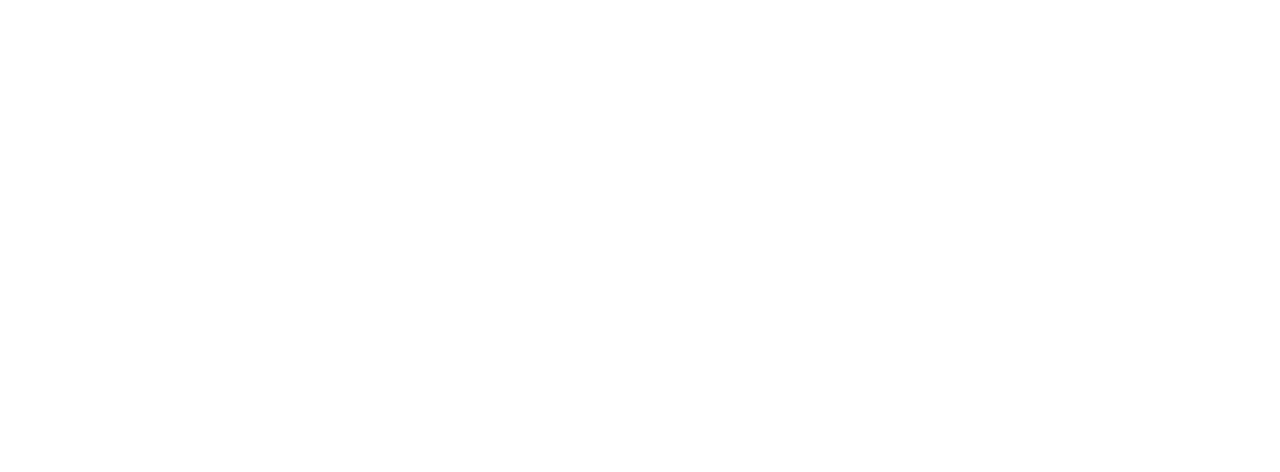
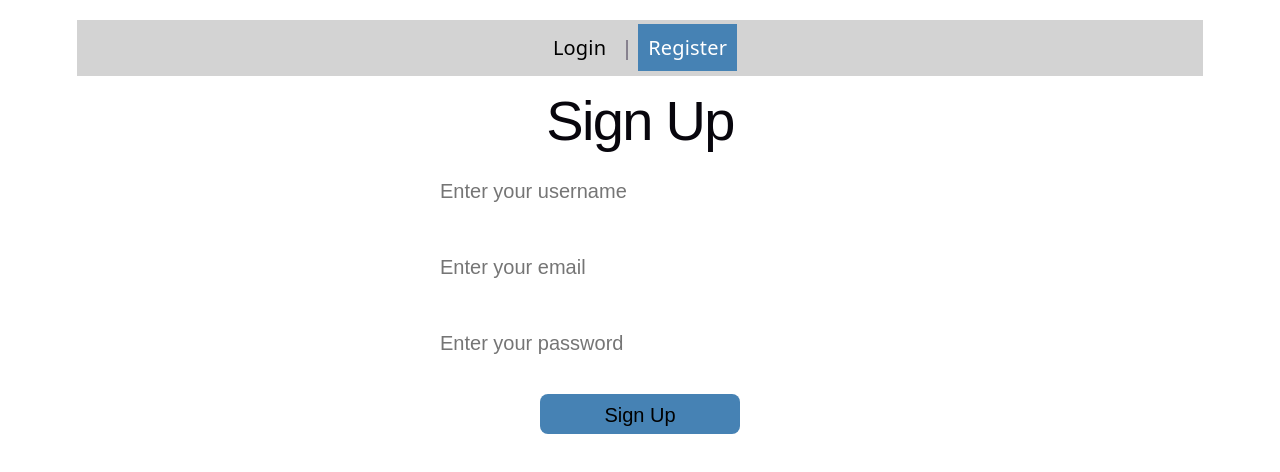
Before and after one commit to mayuri996/url-shortener, a React (Vite) app in the folder frontend/: page /signup in a window 1280 px wide. Before the commit this address had no page. Shown: the top 472 px of the page. Built offline with nearby package versions, Linux system fonts and the light colour scheme; no server answers.

Commit message:
feat: add frontend authentication
- Add login and register routes
- Store access token in session storage

```diff
--- a/frontend/src/Analytics.jsx
+++ b/frontend/src/Analytics.jsx
@@ -10,6 +10,8 @@ function Analytics(){
     const [loading,setLoading]=useState(false);
     const [createdAt,setCreatedAt]=useState("");
     const [lastClickedAt,setLastClickedAt]=useState("");
+
+    const token=sessionStorage.getItem("access_token")
 
     async function handleGetStats(){
         setLoading(true);
@@ -33,7 +35,8 @@ function Analytics(){
             const response=await fetch(`${BACKEND_URL}/stats/${shortCode}`,{
                 "method":"GET",
                 headers:{
-                    "Content-Type":"application/json"
+                    "Content-Type":"application/json",
+                    "Authorization":`Bearer ${token}`
                 }
             });
 
@@ -66,7 +69,7 @@ function Analytics(){
             <br></br>
             <h1>Analytics</h1>
             <input
-            className="url-input"
+            className="input"
             type="text"
             placeholder="Enter short url"
             value={shortUrl}
--- a/frontend/src/App.css
+++ b/frontend/src/App.css
@@ -184,7 +184,7 @@
 }
 
 
-.url-input{
+.input{
   width:400px;
   height:30px;
   font-size:20px;
--- a/frontend/src/App.jsx
+++ b/frontend/src/App.jsx
@@ -1,12 +1,16 @@
 import { Routes, Route } from "react-router-dom"
 import Home from "./Home"
 import Analytics from "./Analytics"
+import Register from "./Register"
+import Login from "./Login"
 
 function App(){
   return (
     <Routes>
       <Route path="/" element={<Home/>} />
       <Route path="/analytics" element={<Analytics/>}/>
+      <Route path="/signup" element={<Register/>}/>
+      <Route path="/login" element={<Login/>}/>
     </Routes>
   )
 }
--- a/frontend/src/Home.jsx
+++ b/frontend/src/Home.jsx
@@ -7,6 +7,8 @@ function App() {
   const [shortUrl,setShortUrl]=useState("")
   const BACKEND_URL=import.meta.env.VITE_BACKEND_URL
   const [loading,setLoading]=useState(false)
+
+  const token=sessionStorage.getItem("access_token")
   async function  handleShortenUrl(){
     setLoading(true);
     setShortUrl("");
@@ -15,7 +17,8 @@ function App() {
       const response=await fetch(`${BACKEND_URL}/shorten`,{
         "method":"POST",
         headers:{
-          "Content-Type":"application/json"
+          "Content-Type":"application/json",
+          "Authorization":`Bearer ${token}`
         },
         body:JSON.stringify({url})}
       );
@@ -43,7 +46,7 @@ function App() {
       <br></br>
       <h1>URL Shortener</h1>
     <input
-    className="url-input"
+    className="input"
     type="text"
     placeholder="Enter URL"
     value={url}
--- /dev/null
+++ b/frontend/src/Login.jsx
@@ -0,0 +1,87 @@
+import {useState} from 'react';
+import {useNavigate} from 'react-router-dom';
+import {NavLink} from 'react-router-dom';
+
+function Login(){
+    const [userEmail,setUserEmail]=useState("")
+    const [userPassword,setUserPassword]=useState("")
+    const BACKEND_URL=import.meta.env.VITE_BACKEND_URL
+    const [isLoggedIn,setIsLoggedIn]=useState(false)
+    const navigate=useNavigate();
+    async function handleLogin(){
+        setIsLoggedIn(false)
+        try{
+            const response = await fetch(`${BACKEND_URL}/login`,{
+                method:"POST",
+                headers:{
+                    "Content-Type":"application/json"
+                },
+                body:JSON.stringify({
+                    email:userEmail,
+                    password:userPassword
+                })
+            })
+
+            const result=await response.json()
+
+            if (!response.ok){
+                if (typeof result.detail=="string"){
+                    alert(result.detail)
+                    return;
+                }
+                alert(result.detail[0].msg)
+                return;
+            }
+
+            //if successfully logged in
+            //store token in session storage
+            sessionStorage.setItem("access_token",result.access_token)
+            setIsLoggedIn(true)
+            navigate("/")
+        }
+        catch (error){
+            console.log(error)
+            alert("Unable to connect to server. Please try again.")
+        }
+
+    }
+    return (
+        <div>
+            <nav className="navbar">
+                <NavLink className={({isActive})=> isActive ? "active-link":"nav-link"}to="/login">Login</NavLink>
+                {" | "}
+                <NavLink className={({isActive})=> isActive ? "active-link":"nav-link"}  to="/signup">Register</NavLink>
+            </nav>
+            <h1>Login</h1>
+
+            <input
+            className="input"
+            type="email"
+            placeholder="Enter your email"
+            value={userEmail}
+            onChange={(e)=>setUserEmail(e.target.value)}/>
+            <br></br>
+            <br></br>
+
+            <input
+            className="input"
+            type="password"
+            placeholder="Enter your password"
+            value={userPassword}
+            onChange={(e)=>setUserPassword(e.target.value)}/>
+
+            <br></br>
+            <br></br>
+
+            <button className="click-button"
+            onClick={handleLogin}>Login</button>
+
+            {isLoggedIn && (
+                <p>Logged in successfully.</p>
+            )}
+        </div>
+
+    )
+}
+
+export default Login
--- /dev/null
+++ b/frontend/src/Register.jsx
@@ -0,0 +1,97 @@
+import {useState} from 'react';
+import {NavLink} from 'react-router-dom';
+
+function Register(){
+    const [userEmail,setUserEmail]=useState("")
+    const [userPassword,setUserPassword]=useState("")
+    const [userName,setUserName]=useState("")
+    const [isRegistered, setIsRegistered]=useState(false)
+    const BACKEND_URL=import.meta.env.VITE_BACKEND_URL
+    async function handleSignUp(){
+        setIsRegistered(false);
+        //handle network errors
+        try {
+            const  response=await fetch(`${BACKEND_URL}/register`,{
+                "method":"POST",
+                headers:{
+                    "Content-Type":"application/json"
+                },
+                body:JSON.stringify({
+                    email:userEmail,
+                    user_name:userName,
+                    password:userPassword
+                })
+            })
+
+            const result=await response.json()
+
+            //handle error messages
+            if (!response.ok) {
+                if (typeof result.detail=="string"){
+                    alert(result.detail)
+                }
+                else{
+                    alert(result.detail[0].msg)
+                }
+                return;
+            }
+
+            //if registered successfully
+            setIsRegistered(true);
+
+        }
+        catch(error){
+            alert("Unable to connect to the server. Please try again.")
+            return;
+        }
+
+    }
+    return (
+        <div>
+            <nav className="navbar">
+                <NavLink className={({isActive})=> isActive ? "active-link":"nav-link"}to="/login">Login</NavLink>
+                {" | "}
+                <NavLink className={({isActive})=> isActive ? "active-link":"nav-link"}  to="/signup">Register</NavLink>
+            </nav>
+        <h1>Sign Up</h1>
+        <input
+        className="input"
+        type="text"
+        placeholder="Enter your username"
+        value={userName}
+        onChange={(e)=>setUserName(e.target.value)}
+        required/>
+        <br></br>
+        <br></br>
+        <input
+        className="input"
+        type="email"
+        placeholder="Enter your email"
+        value={userEmail}
+        onChange={(e)=>setUserEmail(e.target.value)}
+        required/>
+        <br></br>
+        <br></br>
+        <input
+        className="input"
+        type="password"
+        placeholder="Enter your password"
+        value={userPassword}
+        onChange={(e)=>setUserPassword(e.target.value)}
+        required/>
+        <br></br>
+        <br></br>
+        <button
+        className="click-button"
+        onClick={handleSignUp}
+        >Sign Up</button>
+        {isRegistered && (
+            <p>Registered Successfully</p>
+        )}
+        </div>
+
+
+    )
+}
+
+export default Register
```
Also changed, not shown: 2 other files (tests, documents, lock files or other folders).
